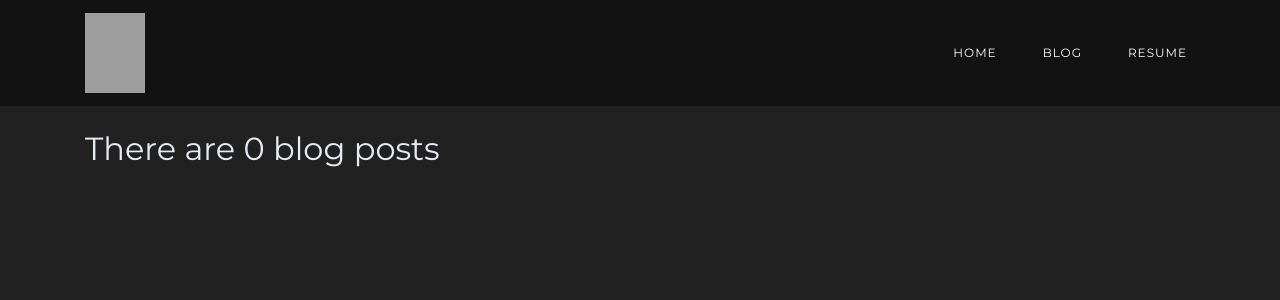
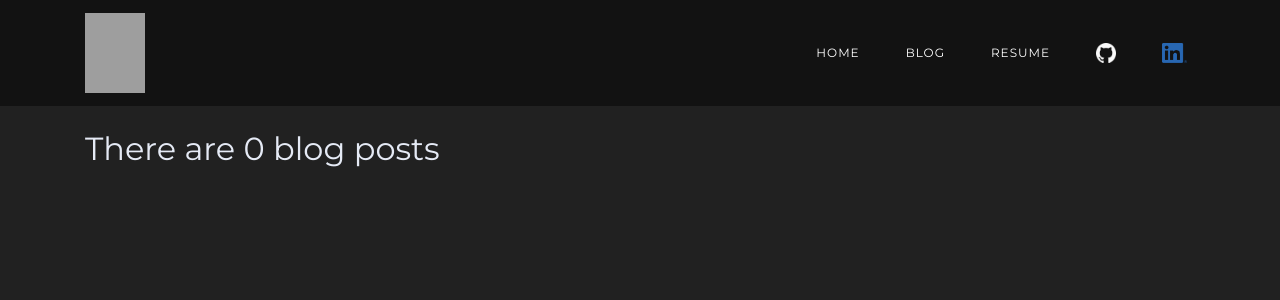
Before and after one commit to jfvalenzuelas/JaiFab_portfolio, a Django app: page /blog/ in a window 1280 px wide. Shown: the top 300 px of the page. Run offline with Django 3.2, Linux system fonts and the light colour scheme; data that the repository does not hold is empty; some libraries are stand-ins or nearby versions; grey boxes are pictures that could not be loaded.

Commit message:
Social Media Accounts
- Added social media links to the nav bar

```diff
--- a/portfolio/templates/portfolio/base.html
+++ b/portfolio/templates/portfolio/base.html
@@ -30,14 +30,20 @@
                         </button>
             <div class="collapse navbar-collapse" id="mainMenu">
             <ul class="navbar-nav ml-auto text-uppercase f1">
-                <li class="nav-item active">
+                <li class="nav-item my-auto active">
                     <a class="nav-link" href="{% url 'home' %}">Home <span class="sr-only">(current)</span></a>
                 </li>
-                <li class="nav-item">
+                <li class="nav-item my-auto">
                     <a class="nav-link" href="{% url 'blog:all_entries' %}">Blog</a>
                 </li>
-                <li class="nav-item">
+                <li class="nav-item my-auto">
                     <a class="nav-link" href="{% static 'portfolio/resume.pdf' %}" target="_blank">Resume</a>
+                </li>
+                <li class="nav-item my-auto">
+                    <a class="nav-link" href="https://github.com/jfvalenzuelas" target="_blank"><img src="{% static 'portfolio/path2.png' %}" width="20" height="20"></a>
+                </li>
+                <li class="nav-item my-auto">
+                    <a class="nav-link" href="https://www.linkedin.com/in/jaimefvs/" target="_blank"><img src="{% static 'portfolio/LI-In-Bug.png' %}" width="25" height="20"></a>
                 </li>
             </ul>
             </div>
```
Also changed, not shown: portfolio/static/portfolio/LI-In-Bug.png (added), portfolio/static/portfolio/path2.png (added), static/portfolio/LI-In-Bug.png (added), static/portfolio/github-icon.svg (added), static/portfolio/path2.png (added), 2 other files.
